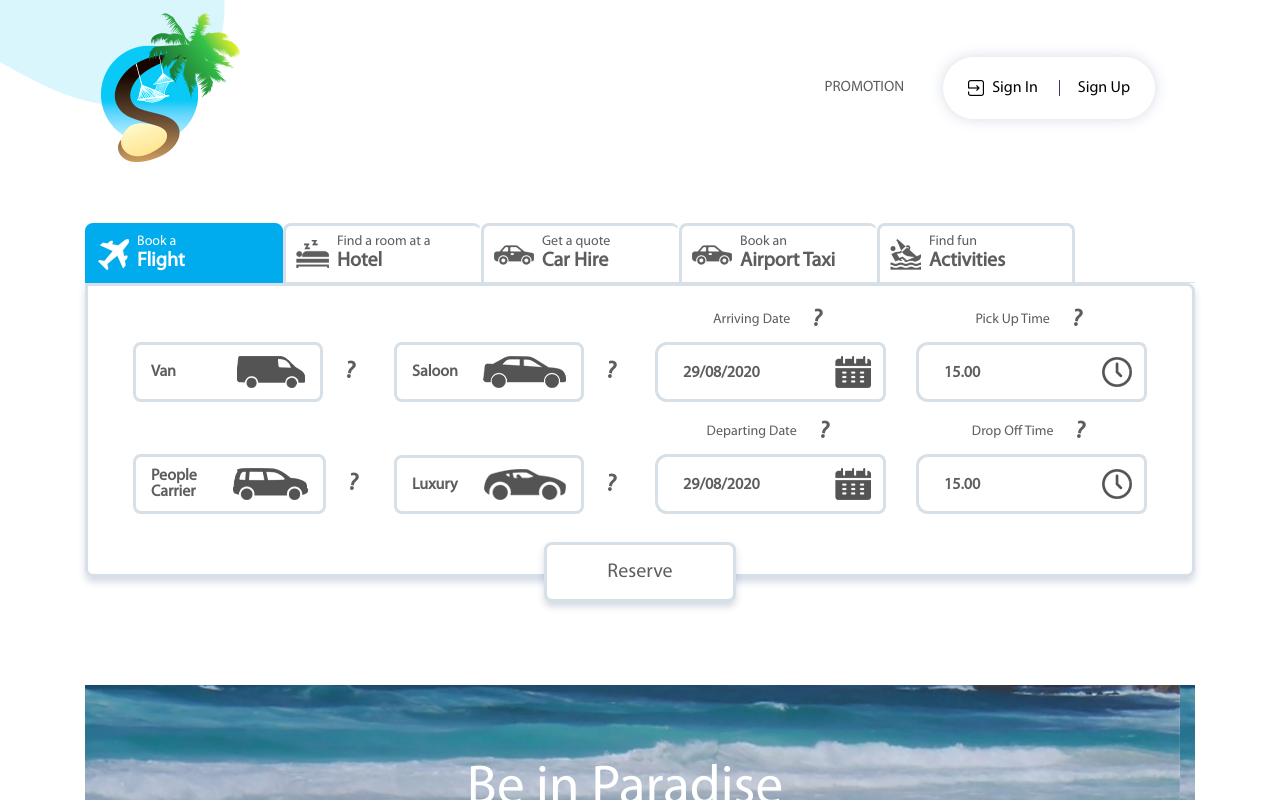
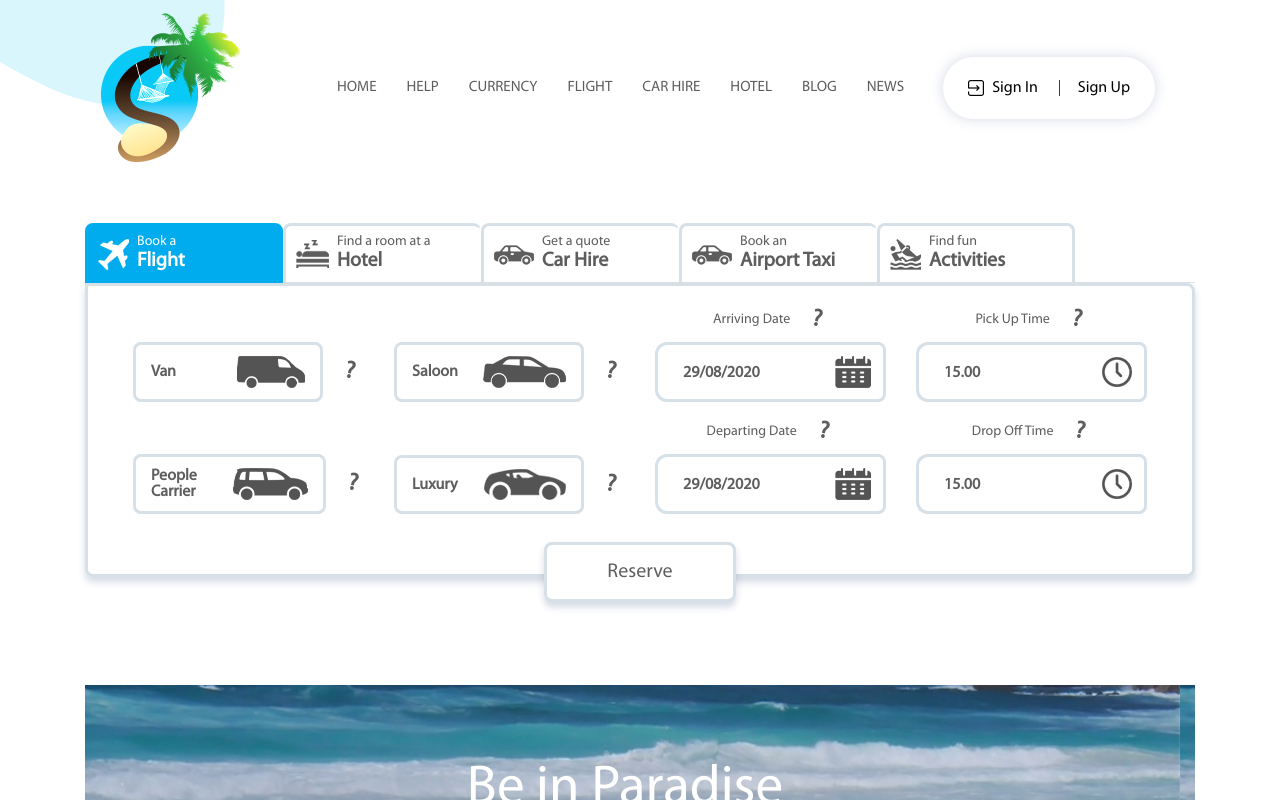
Before and after one commit to naim-lasker/booking-react, a React (Create React App) app: page / in a window 1280 px wide. Shown: the top 800 px of the page. Built offline with nearby package versions, Linux system fonts and the light colour scheme.

Commit message:
store created

```diff
--- a/src/layouts/Header.js
+++ b/src/layouts/Header.js
@@ -36,17 +36,46 @@ const Header = (props) => {
                         id='navbarToggler'
                     >
                         <ul className='navbar-nav ml-auto align-items-lg-center'>
-                            <li className='nav-item active'>
-                                <a className='nav-link' href='/promotion'>
-                                    Promotion
-                                    <span className='sr-only'>(current)</span>
+                            <li className='nav-item'>
+                                <a className='nav-link' href='/'>
+                                    Home
                                 </a>
                             </li>
-                            {/* <li className='nav-item'>
-                                <a className='nav-link' href='/news'>
+                            <li className='nav-item'>
+                                <a className='nav-link'>
+                                    Help
+                                </a>
+                            </li>
+                            <li className='nav-item'>
+                                <a className='nav-link'>
+                                    Currency
+                                </a>
+                            </li>
+                            <li className='nav-item'>
+                                <a className='nav-link'>
+                                    Flight
+                                </a>
+                            </li>
+                            <li className='nav-item'>
+                                <a className='nav-link'>
+                                    Car Hire
+                                </a>
+                            </li>
+                            <li className='nav-item'>
+                                <a className='nav-link'>
+                                    Hotel
+                                </a>
+                            </li>
+                            <li className='nav-item'>
+                                <a className='nav-link'>
+                                    Blog
+                                </a>
+                            </li>
+                            <li className='nav-item'>
+                                <a className='nav-link'>
                                     News
                                 </a>
-                            </li> */}
+                            </li>
 
                             {(userInfo && userInfo.token) ||
                             (providerInfo && providerInfo.token) ? (
--- a/src/pages/Provider/Account/Add/index.js
+++ b/src/pages/Provider/Account/Add/index.js
@@ -21,7 +21,7 @@ const AddProviderAccount = (props) => {
     const [message, setMessage] = useState("")
     const [loading, setLoading] = useState(false)
 
-    const hideAlert = () => {
+    const confirmAlert = () => {
         setAlert(false)
     }
 
@@ -62,7 +62,7 @@ const AddProviderAccount = (props) => {
 
             <Header />
 
-            <CustomAlert show={alert} message={message} onConfirm={hideAlert} />
+            <CustomAlert show={alert} message={message} onConfirm={confirmAlert} />
 
             <section className='customer-edit-area'>
                 <div className='container'>
--- a/src/pages/Provider/SignUp/index.js
+++ b/src/pages/Provider/SignUp/index.js
@@ -25,7 +25,7 @@ const ProviderSignUp = (props) => {
     const [alert, setAlert] = useState(false)
     const [message, setMessage] = useState("")
 
-    const hideAlert = () => {
+    const confirmAlert = () => {
         setFirstName("")
         setLastName("")
         setEmail("")
@@ -79,7 +79,7 @@ const ProviderSignUp = (props) => {
 
             <Header />
 
-            <CustomAlert show={alert} message={message} onConfirm={hideAlert} />
+            <CustomAlert show={alert} message={message} onConfirm={confirmAlert} />
 
             <section className='singin-area mb-5 pb-5'>
                 <div className='container'>
--- a/src/pages/Provider/Store/Create/index.js
+++ b/src/pages/Provider/Store/Create/index.js
@@ -23,7 +23,7 @@ const ProviderCreateStore = (props) => {
     const [alert, setAlert] = useState(false)
     const [message, setMessage] = useState("")
 
-    const hideAlert = () => {
+    const confirmAlert = () => {
         setYoutubeLink("")
         setEmail("")
         setPhoneNumber("")
@@ -69,7 +69,7 @@ const ProviderCreateStore = (props) => {
 
             <Header />
 
-            <CustomAlert show={alert} message={message} onConfirm={hideAlert} />
+            <CustomAlert show={alert} message={message} onConfirm={confirmAlert} />
 
             <section className='customer-edit-area'>
                 <div className='container'>
--- a/src/pages/User/Account/Add/index.js
+++ b/src/pages/User/Account/Add/index.js
@@ -21,7 +21,7 @@ const AddUserAccount = (props) => {
     const [alert, setAlert] = useState(false)
     const [message, setMessage] = useState("")
 
-    const hideAlert = () => {
+    const confirmAlert = () => {
         setAlert(false)
     }
 
@@ -61,7 +61,7 @@ const AddUserAccount = (props) => {
 
             <Header />
 
-            <CustomAlert show={alert} message={message} onConfirm={hideAlert} />
+            <CustomAlert show={alert} message={message} onConfirm={confirmAlert} />
 
             <section className='customer-edit-area'>
                 <div className='container'>
--- a/src/pages/User/SignUp/index.js
+++ b/src/pages/User/SignUp/index.js
@@ -25,7 +25,7 @@ const UserSignUp = (props) => {
     const [alert, setAlert] = useState(false)
     const [message, setMessage] = useState("")
 
-    const hideAlert = () => {
+    const confirmAlert = () => {
         setFirstName("")
         setLastName("")
         setEmail("")
@@ -79,7 +79,7 @@ const UserSignUp = (props) => {
 
             <Header />
 
-            <CustomAlert show={alert} message={message} onConfirm={hideAlert} />
+            <CustomAlert show={alert} message={message} onConfirm={confirmAlert} />
 
             <section className='singin-area mb-5 pb-5'>
                 <div className='container'>
```
